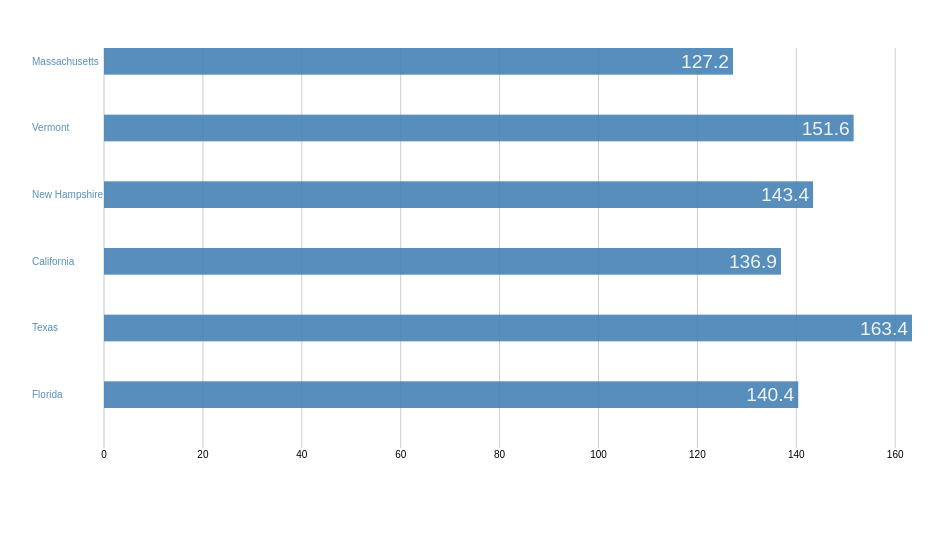
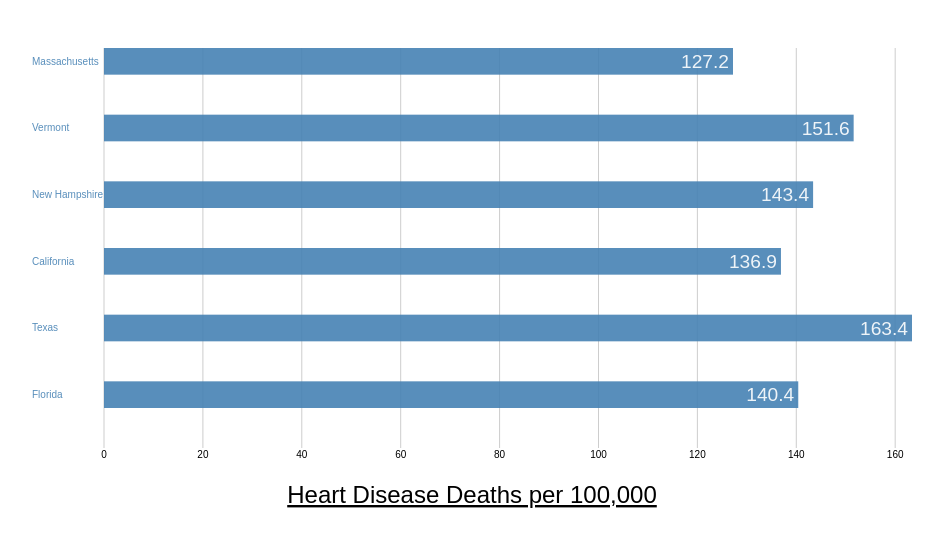
Before and after one commit to dflo1998/datavisproject, a plain HTML site: page index.html in a window 1280 px wide. Shown: the whole page, without its empty margins (16-959 px from the left). Drawn offline with nearby package versions, Linux system fonts and the light colour scheme.

Commit message:
Add files via upload

```diff
--- a/index.html
+++ b/index.html
@@ -60,20 +60,20 @@
 <script src="https://d3js.org/d3.v3.min.js"></script>
 <script>
 
-    //just like this now for demo purposes. Will read from csv's later.
     //Doing this because I believe there is an issue with my filesystem displaying CSV
-    //data on the liver server set up I am using.
+    //data on the new set up I am using. all data is accurate
     data = [
-        {label:"Massachusetts", value:127.2},
-        {label:"Vermont", value:151.6},
-        {label:"New Hampshire", value:143.4},
-        {label:"California", value:136.9},
-        {label:"Texas", value:163.4},
-        {label:"Florida", value:140.4}
+        {label:"Massachusetts", value:127.2, rank:6},
+        {label:"Vermont", value:151.6, rank:2},
+        {label:"New Hampshire", value:143.4,rank:3},
+        {label:"California", value:136.9, rank:5},
+        {label:"Texas", value:163.4, rank:1},
+        {label:"Florida", value:140.4, rank:4}
     ];
 
 
     var div = d3.select("body").append("div").attr("class", "toolTip");
+
 
     var axisMargin = 20,
             margin = 40,
@@ -148,7 +148,7 @@
                 div.style("left", d3.event.pageX+10+"px");
                 div.style("top", d3.event.pageY-25+"px");
                 div.style("display", "inline-block");
-                div.html((d.label)+"<br>"+(d.value)+"%");
+                div.html((d.label)+"<br>"+(d.value)+" deaths per 100,000 population members"+"<br>"+(d.label)+" is the #"+(d.rank)+" leading state for cardiovascular disease deaths");
             });
     bar
             .on("mouseout", function(d){
@@ -160,6 +160,14 @@
             .attr("transform", "translate(" + (margin + labelWidth) + ","+ (height - axisMargin - margin)+")")
             .call(xAxis);
 
+    svg.append("text")
+        .attr("x", (width / 2))
+        .attr("y", 495)
+        .attr("text-anchor", "middle")
+        .style("font-size", "24px")
+        .style("text-decoration", "underline")
+        .text("Heart Disease Deaths per 100,000")
+
 
 </script>
 </body>
```
